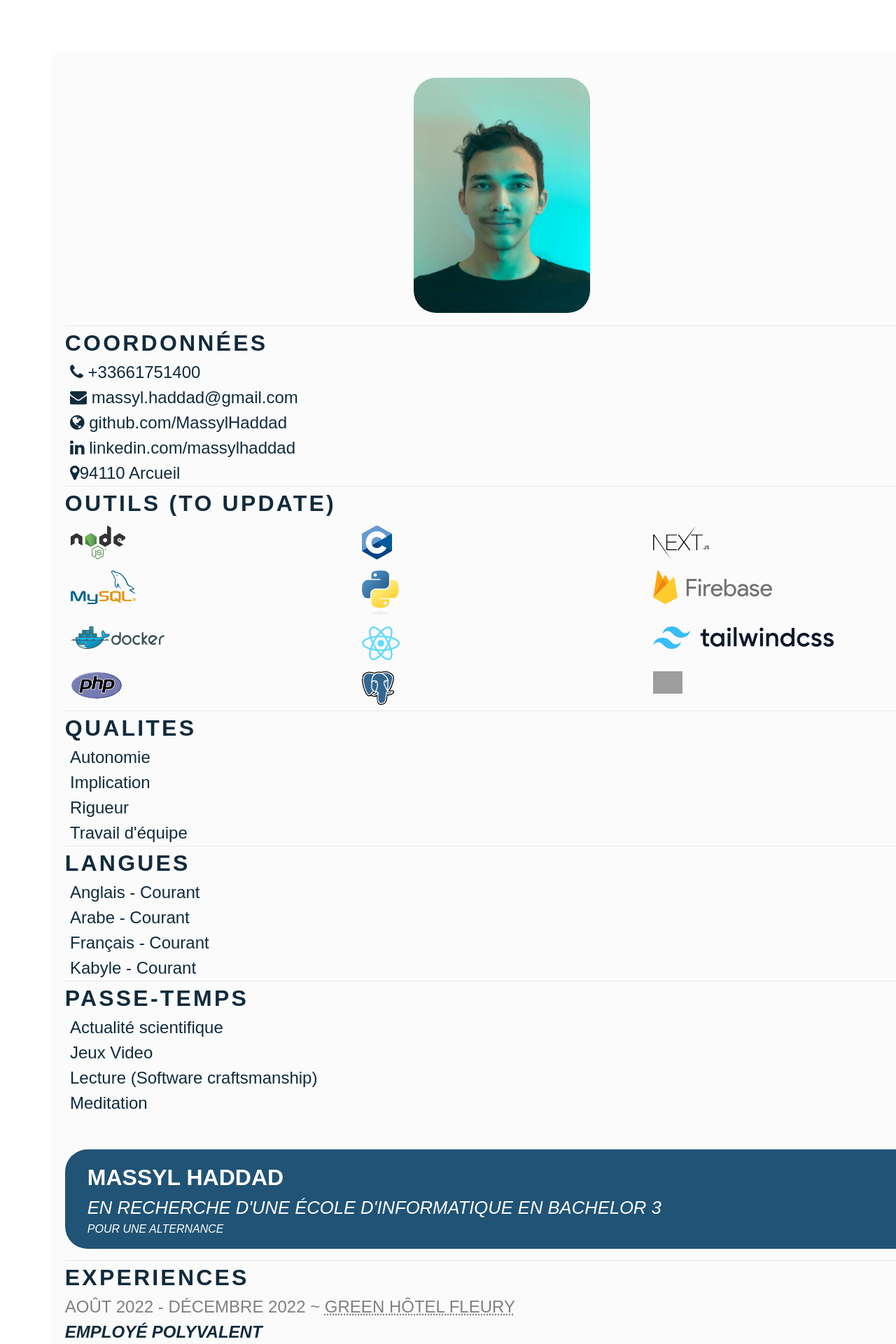
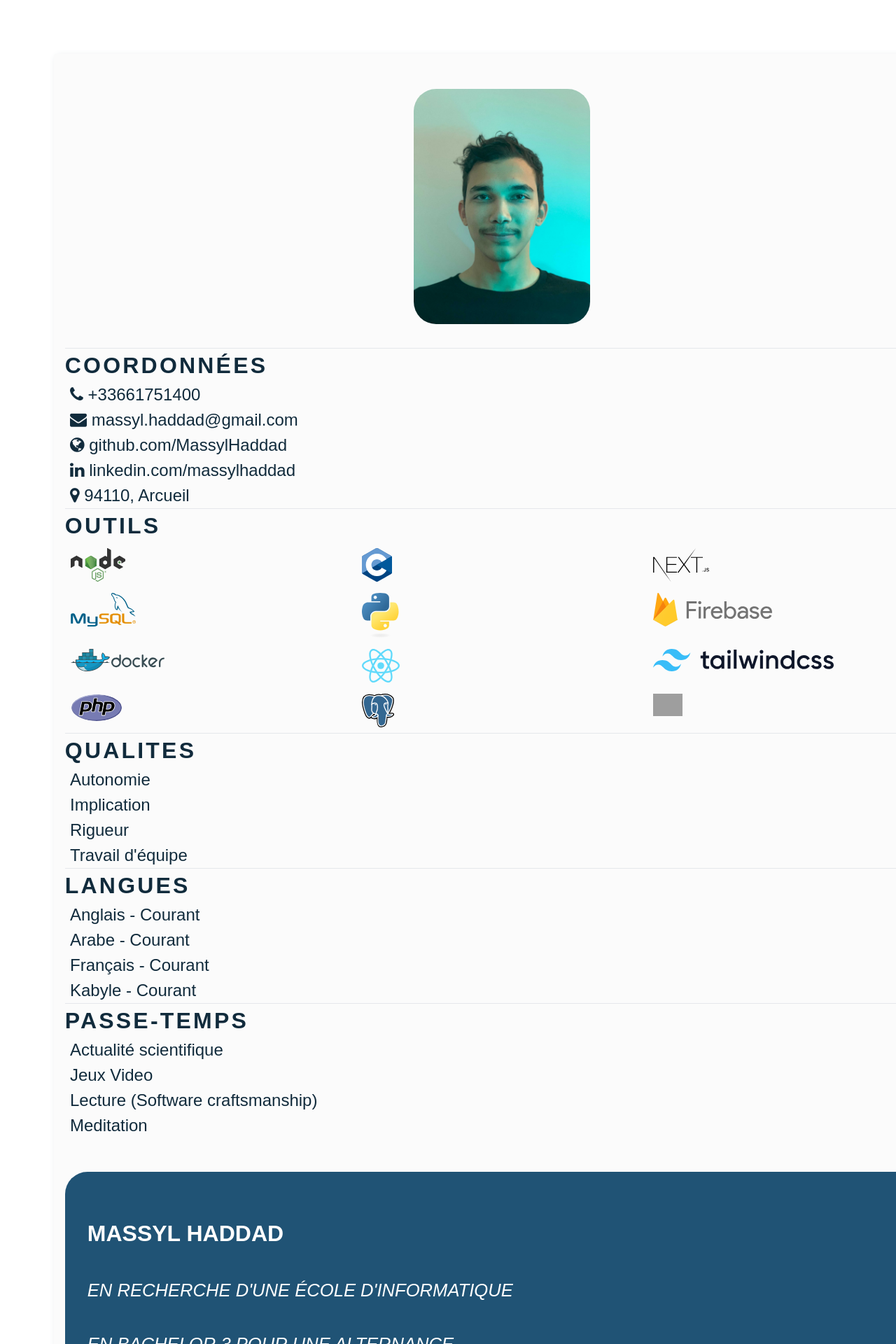
Before and after one commit to MassylHaddad/nextjs, a Next.js app: page /resume in a window 1280 px wide. Shown: the top 1920 px of the page at 70% size. Built offline with nearby package versions, Linux system fonts and the light colour scheme; grey boxes are pictures that could not be loaded.

Commit message:
cleanerER

```diff
--- a/pages/resume.tsx
+++ b/pages/resume.tsx
@@ -29,8 +29,8 @@ export default function Home() {
           <p className="text"><i className="fa fa-envelope" aria-hidden="true"></i> massyl.haddad@gmail.com</p>
           <p className="text"><i className="fa fa-globe" aria-hidden="true"></i> github.com/MassylHaddad</p>
           <p className="text"><i className="fa fa-linkedin" aria-hidden="true"></i> linkedin.com/massylhaddad</p>
-          <p className="text"><i className="fa fa-map-marker" aria-hidden="true"></i>94110 Arcueil</p>
-          <hr /><p className="titre">OUTILS (to UPDATE)</p>
+          <p className="text"><i className="fa fa-map-marker" aria-hidden="true"></i> 94110, Arcueil</p>
+          <hr /><p className="titre">OUTILS</p>
           <div className="grid grid-cols-3">
             <a href="/resume"><img className="h-16 w-auto p-2 pl-2 inline-table	" src="/svg/node.svg" alt="Node" /></a>
             <a href="/resume"><img className="h-16 w-auto p-2 pl-2 inline-table	 mr-4" src="/svg/c.svg" alt="C" /></a>
@@ -68,9 +68,8 @@ export default function Home() {
         <div className="rightSide">
           <div className="BUT">
             <div className="ButContent">
-              <p className="nom">Massyl HADDAD</p>
-              <p className="goal">En recherche d'une école d'informatique en Bachelor 3</p>
-              <p className="rhythm"> Pour une alternance</p>
+              <p className="nom"><br /> Massyl HADDAD</p>
+              <p className="goal"> <br /> En recherche d'une école d'informatique <br /> <br /> en Bachelor 3 pour une alternance</p>
             </div>
           </div>
           <hr /><p className="titre">EXPERIENCES</p>
--- a/styles/resume.css
+++ b/styles/resume.css
@@ -207,7 +207,7 @@ div.ButContentBack {
 }
 
 section.beta-section {
-    font-size: 4.5rem;
+    font-size: 8.5rem;
     font-weight: 700;
     position: relative;
     display: flex;
```
